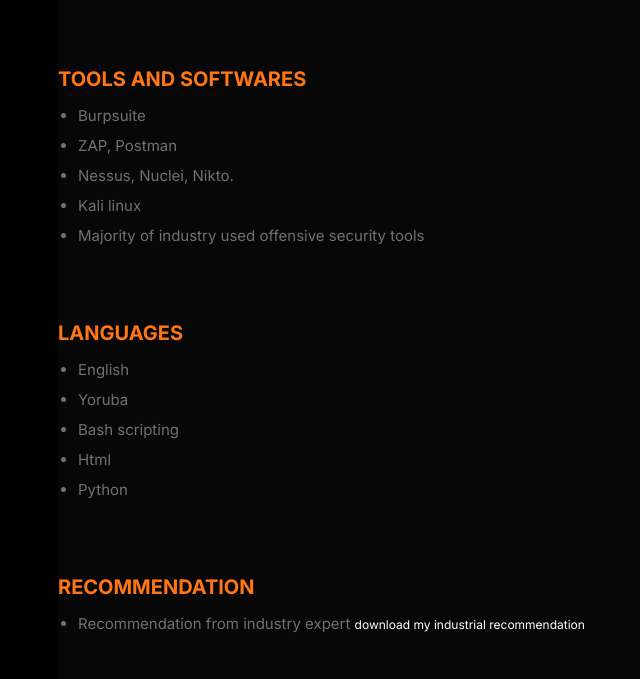
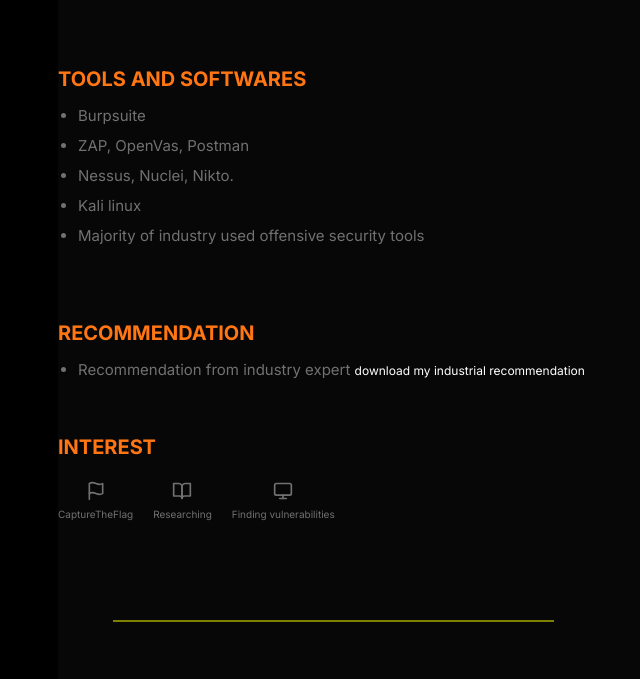
Before and after one commit to Armes007/Armes007, a plain HTML site: page index.html in a window 1280 px wide. Shown: the part 2566-3245 px from the top of the page, without its empty margins (6-646 px from the left). Drawn offline with nearby package versions, Linux system fonts and the light colour scheme.

Commit message:
updated skills

```diff
--- a/index.html
+++ b/index.html
@@ -151,20 +151,10 @@
             <h3 class="title">Tools and Softwares</h3>
             <ul class="skill_list description">
               <li>Burpsuite</li>
-              <li>ZAP, Postman</li>
+              <li>ZAP, OpenVas, Postman</li>
               <li>Nessus, Nuclei, Nikto.</li>
               <li>Kali linux</li>
               <li>Majority of industry used offensive security tools </li>
-            </ul>
-          </div>
-          <div class="Language">
-            <h3 class="title">Languages</h3>
-            <ul class="skill_list description">
-              <li>English</li>
-              <li>Yoruba</li>
-              <li>Bash scripting</li>
-              <li>Html</li>
-              <li>Python</li>
             </ul>
           </div>
           <div class="Recommendation">
```
